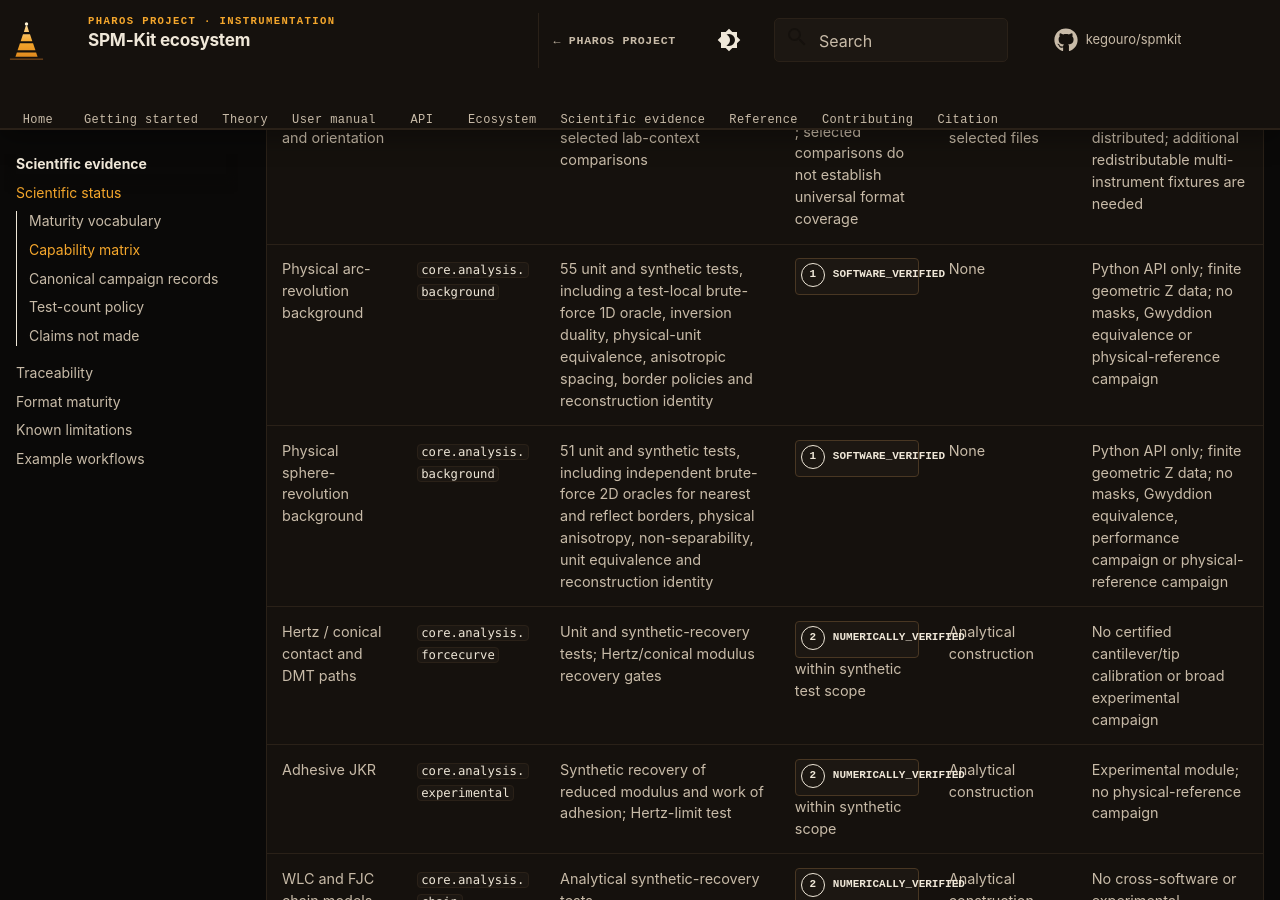
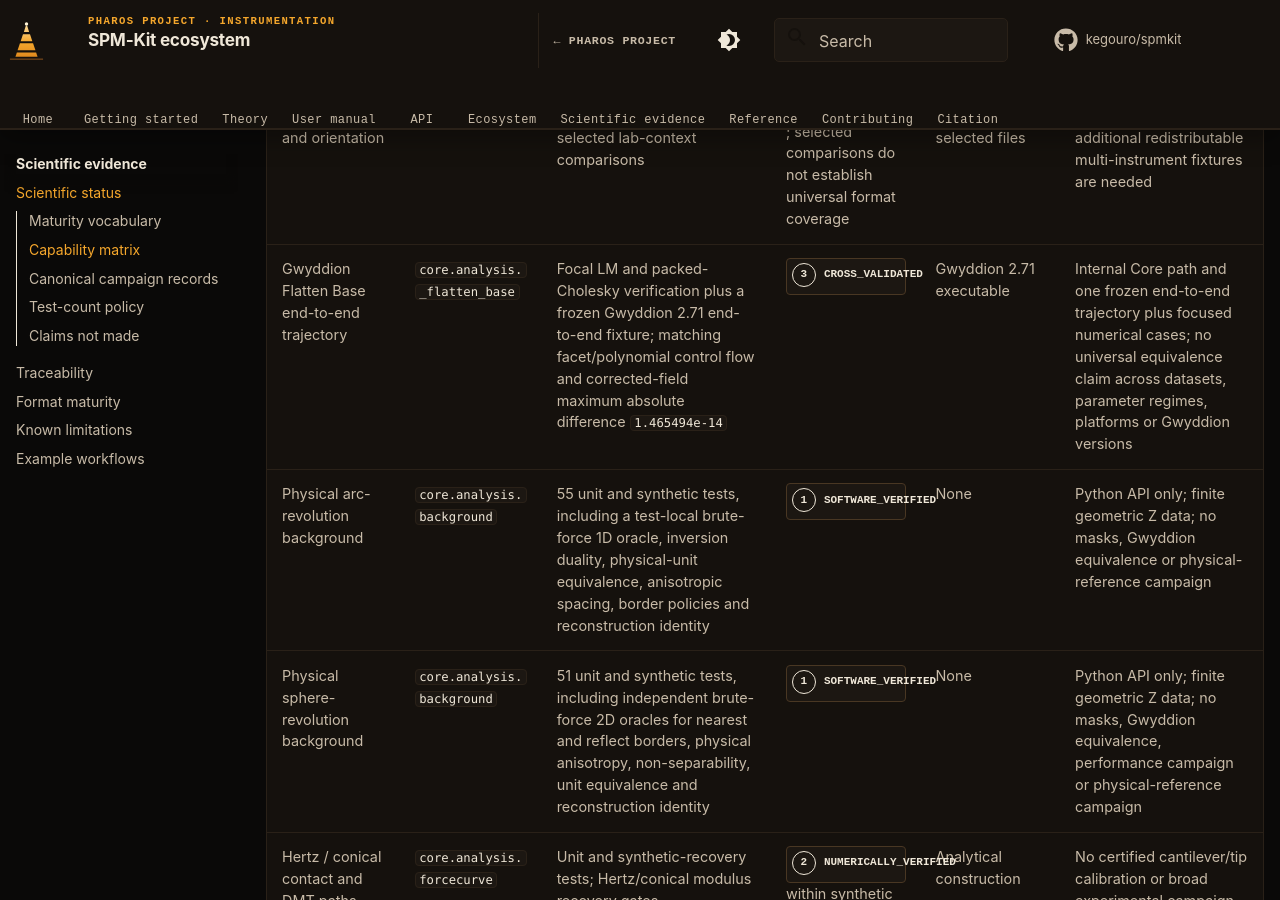
Before and after one commit to kegouro/spmkit, an MkDocs documentation site: the page built from docs/scientific-status.md, in a window 1280 px wide and 900 px high, scrolled down 1833 px. Built offline with MkDocs 1.6.1 and Material for MkDocs 9.7.7, drawn with Linux system fonts in a browser that asks for light colours; some web fonts are replaced; some of the changed text lies outside the part shown.

Commit message:
docs(science): record Flatten Base Gwyddion cross-validation

```diff
--- a/docs/scientific-status.md
+++ b/docs/scientific-status.md
@@ -35,6 +35,7 @@ and tolerance. It never transfers automatically to an adjacent feature.
 | Sa, Sq, Sz on public experimental GWY matrices | `core.analysis.roughness` | 12 cases, 36/36 shared-matrix comparisons within tolerance | <span class="spm-level spm-level--3" data-level="3">CROSS_VALIDATED</span> for the shared-matrix algorithm track | Gwyddion 2.71 | Parser/end-to-end observations are separate: 10 equivalences and 2 preserved channel-count differences |
 | Limited Nanoscope III `.spm` images | `core.io.bruker_spm` | Six demonstrated files; 18/18 Sa/Sq/Sz comparisons within tolerance and zero reported pixel delta | <span class="spm-level spm-level--2" data-level="2">NUMERICALLY_VERIFIED</span> | Gwyddion 2.71 | `ACCIDENTAL_PRE_FREEZE_UNBLINDING`; partial variants only, no blind holdout or general Bruker support |
 | NanoSurf `.nid` mapping and orientation | `core.io.nid`, `core.verify` | Synthetic byte-budget/orientation tests and selected lab-context comparisons | <span class="spm-level spm-level--1" data-level="1">SOFTWARE_VERIFIED</span>; selected comparisons do not establish universal format coverage | Gwyddion exports for selected files | Private instrument corpus is not distributed; additional redistributable multi-instrument fixtures are needed |
+| Gwyddion Flatten Base end-to-end trajectory | `core.analysis._flatten_base` | Focal LM and packed-Cholesky verification plus a frozen Gwyddion 2.71 end-to-end fixture; matching facet/polynomial control flow and corrected-field maximum absolute difference `1.465494e-14` | <span class="spm-level spm-level--3" data-level="3">CROSS_VALIDATED</span> | Gwyddion 2.71 executable | Internal Core path and one frozen end-to-end trajectory plus focused numerical cases; no universal equivalence claim across datasets, parameter regimes, platforms or Gwyddion versions |
 | Physical arc-revolution background | `core.analysis.background` | 55 unit and synthetic tests, including a test-local brute-force 1D oracle, inversion duality, physical-unit equivalence, anisotropic spacing, border policies and reconstruction identity | <span class="spm-level spm-level--1" data-level="1">SOFTWARE_VERIFIED</span> | None | Python API only; finite geometric Z data; no masks, Gwyddion equivalence or physical-reference campaign |
 | Physical sphere-revolution background | `core.analysis.background` | 51 unit and synthetic tests, including independent brute-force 2D oracles for nearest and reflect borders, physical anisotropy, non-separability, unit equivalence and reconstruction identity | <span class="spm-level spm-level--1" data-level="1">SOFTWARE_VERIFIED</span> | None | Python API only; finite geometric Z data; no masks, Gwyddion equivalence, performance campaign or physical-reference campaign |
 | Hertz / conical contact and DMT paths | `core.analysis.forcecurve` | Unit and synthetic-recovery tests; Hertz/conical modulus recovery gates | <span class="spm-level spm-level--2" data-level="2">NUMERICALLY_VERIFIED</span> within synthetic test scope | Analytical construction | No certified cantilever/tip calibration or broad experimental campaign |
@@ -54,6 +55,7 @@ and tolerance. It never transfers automatically to an adjacent feature.
 - [Public experimental GWY pilot summary](https://github.com/kegouro/spmkit-validation/blob/main/evidence/campaigns/real_data_roughness_pilot_v0.1_summary.json)
 - [Nanoscope `.spm` pilot summary](https://github.com/kegouro/spmkit-validation/blob/main/evidence/campaigns/nanoscope_spm_parser_pilot_v0.1_summary.json)
 - [Nanoscope incident and final audit](https://github.com/kegouro/spmkit-validation/blob/main/docs/campaigns/nanoscope_spm_parser_pilot_v0.1_audit.md)
+- [Flatten Base Gwyddion 2.71 frozen end-to-end fixture](https://github.com/kegouro/spmkit/blob/flatten-base-gwyddion-parity-v1/tests/validation/fixtures/gwyddion/flatten_base/gwyddion_2_71_end_to_end.json)
 
 ## Test-count policy
 
```
